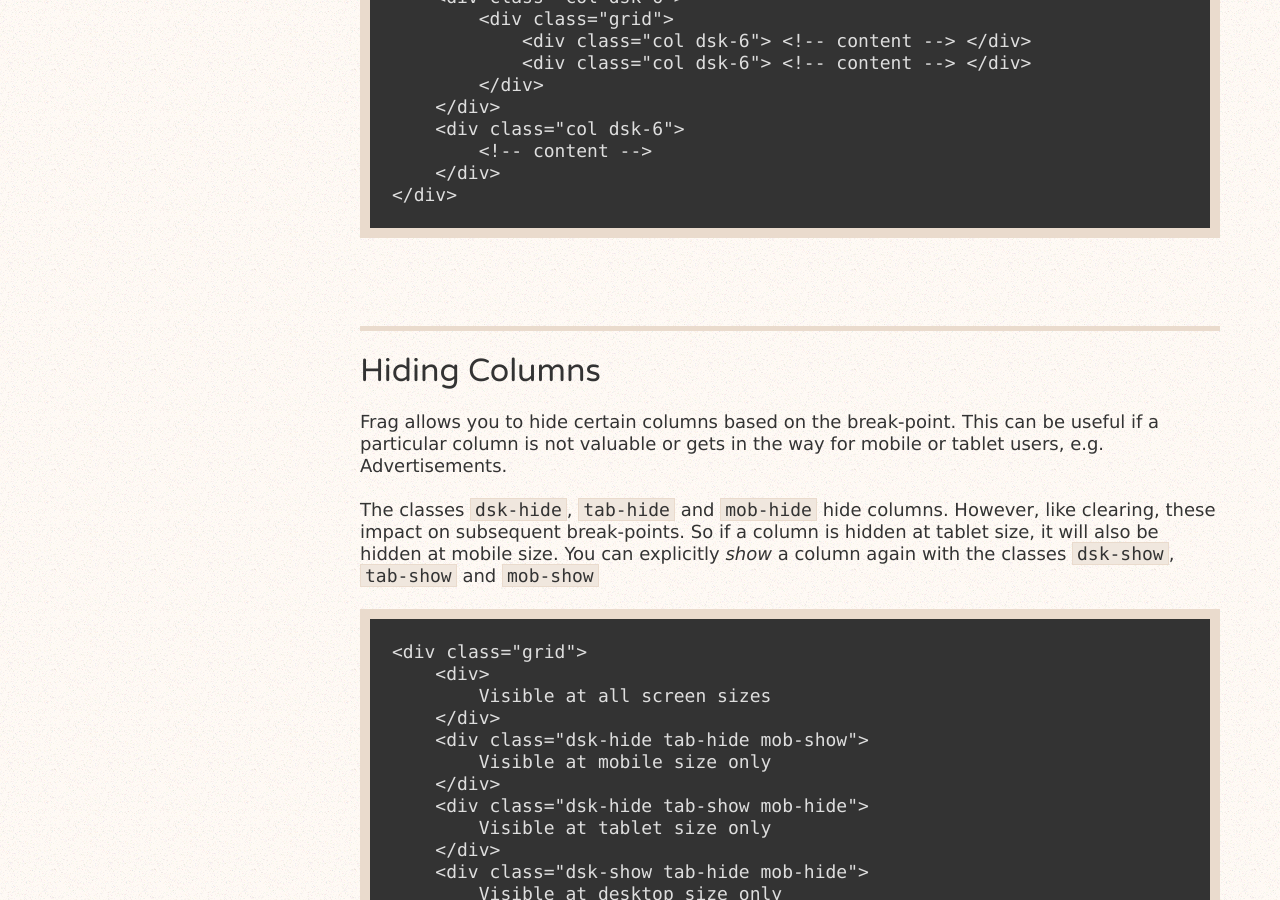
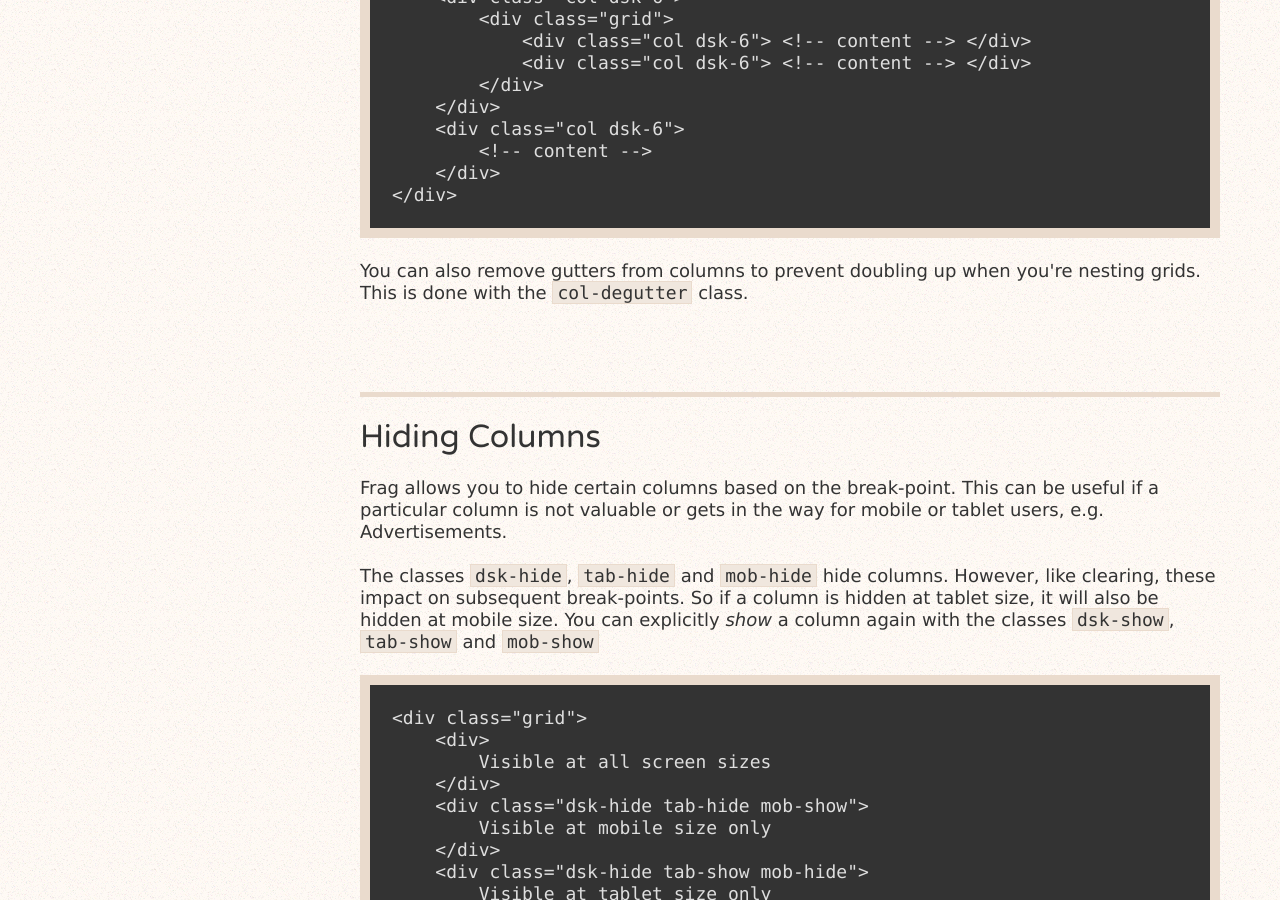
Before and after one commit to rowanmanning/frag, a Jekyll site: the page built from docs/index.html, in a window 1280 px wide and 900 px high, scrolled down 3682 px. Built offline with Jekyll 4.4.1, drawn with Linux system fonts in a browser that asks for light colours.

Commit message:
Add documentation for removing gutters

```diff
--- a/docs/index.html
+++ b/docs/index.html
@@ -203,6 +203,12 @@ layout: page
 </div>{% endhighlight %}
     </div>
 
+    <p>
+        You can also remove gutters from columns to prevent doubling up when
+        you're nesting grids. This is done with the <code>col-degutter</code>
+        class.
+    </p>
+
 </div>
 
 
```
